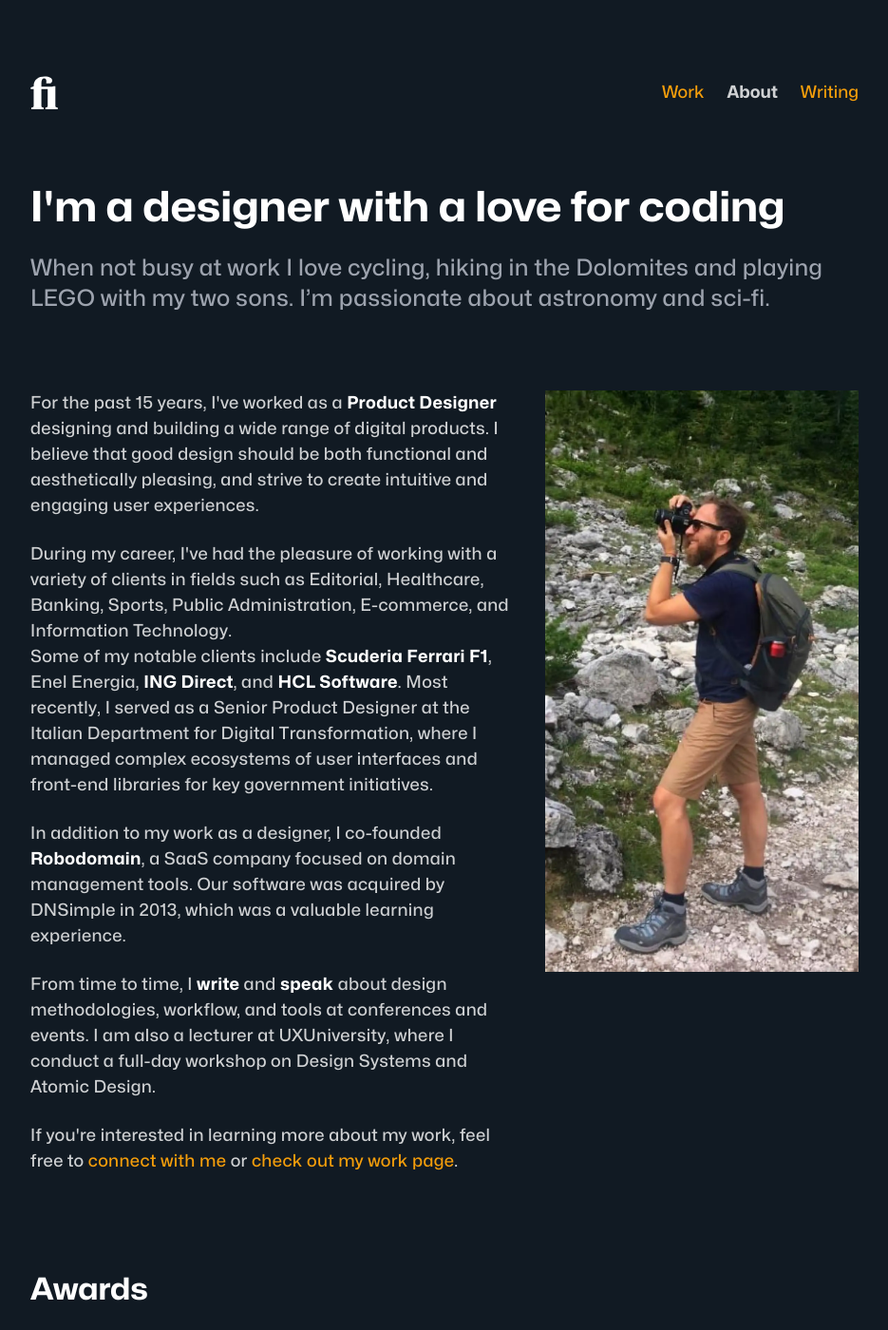
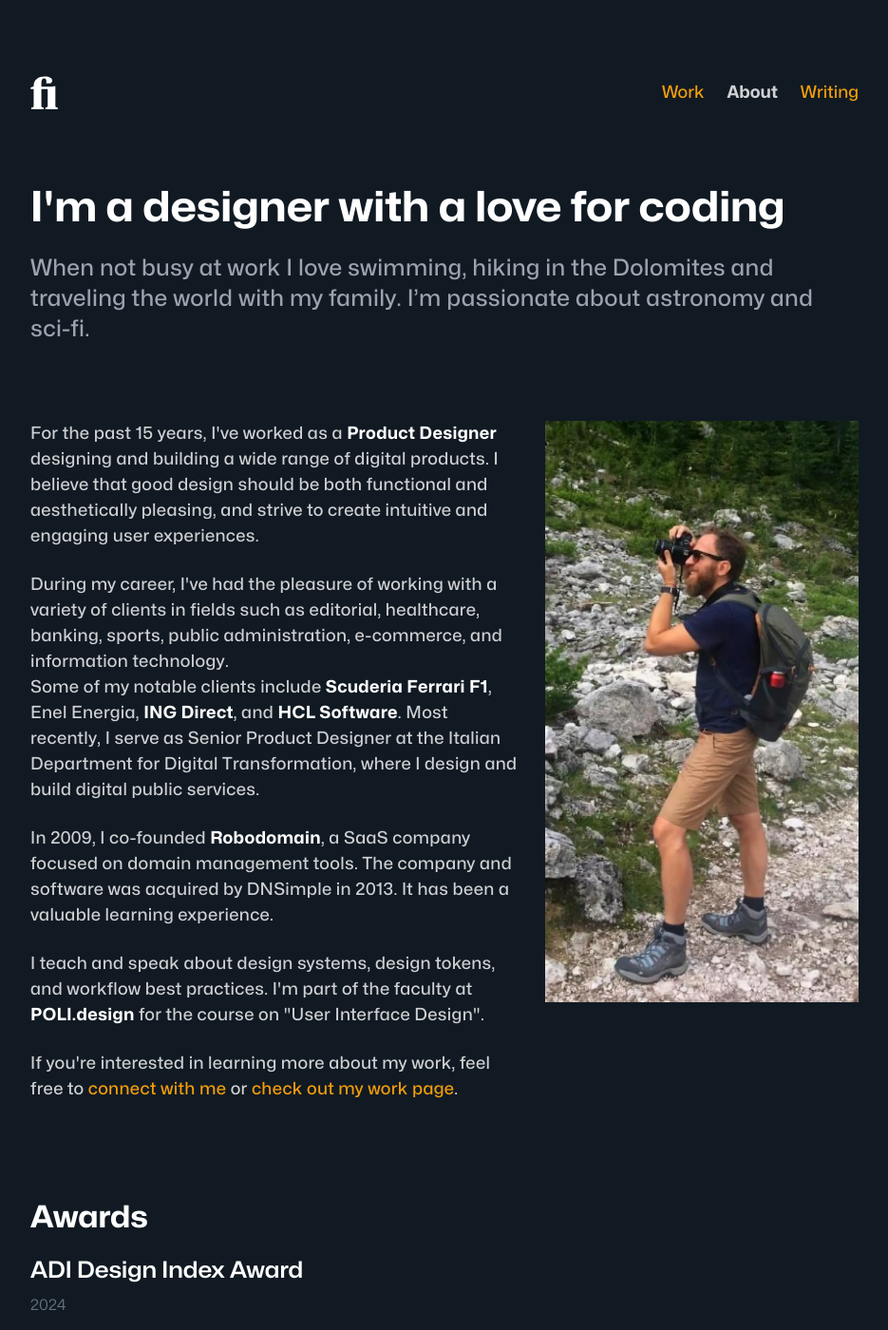
Before and after one commit to zetareticoli/fi, a Jekyll site: the page built from about.html, in a window 1280 px wide and 1400 px high. Shown: the whole window at 95% size, without its empty margins (172-1107 px from the left). Built offline with Jekyll 4.4.1, drawn with Linux system fonts in a browser that asks for light colours; some web fonts are replaced.

Commit message:
chore: update personal details and work descriptions in about page; comment out side project entries in works.yml

```diff
--- a/about.html
+++ b/about.html
@@ -2,7 +2,7 @@
 layout: page
 title: About
 headline: I'm a designer with a love for coding
-lead: When not busy at work I love cycling, hiking in the Dolomites and playing LEGO with my two sons. I’m passionate about astronomy and sci-fi.
+lead: When not busy at work I love swimming, hiking in the Dolomites and traveling the world with my family. I’m passionate about astronomy and sci-fi.
 ---
 
 <section class="spacing-sections outer-margin l-aside-right">
@@ -11,13 +11,13 @@
       For the past 15 years, I've worked as a <strong>Product Designer</strong> designing and building a wide range of digital products. I believe that good design should be both functional and aesthetically pleasing, and strive to create intuitive and engaging user experiences.
     </p>
     <p>
-      During my career, I've had the pleasure of working with a variety of clients in fields such as Editorial, Healthcare, Banking, Sports, Public Administration, E-commerce, and Information Technology. <br>Some of my notable clients include <strong>Scuderia Ferrari F1</strong>, Enel Energia, <strong>ING Direct</strong>, and <strong>HCL Software</strong>. Most recently, I served as a Senior Product Designer at the Italian Department for Digital Transformation, where I managed complex ecosystems of user interfaces and front-end libraries for key government initiatives.
+      During my career, I've had the pleasure of working with a variety of clients in fields such as editorial, healthcare, banking, sports, public administration, e-commerce, and information technology. <br>Some of my notable clients include <strong>Scuderia Ferrari F1</strong>, Enel Energia, <strong>ING Direct</strong>, and <strong>HCL Software</strong>. Most recently, I serve as Senior Product Designer at the Italian Department for Digital Transformation, where I design and build digital public services.
     </p>
     <p>
-      In addition to my work as a designer, I co-founded <strong>Robodomain</strong>, a SaaS company focused on domain management tools. Our software was acquired by DNSimple in 2013, which was a valuable learning experience.
+      In 2009, I co-founded <strong>Robodomain</strong>, a SaaS company focused on domain management tools. The company and software was acquired by DNSimple in 2013. It has been a valuable learning experience.
     </p>
     <p>
-      From time to time, I <strong>write</strong> and <strong>speak</strong> about design methodologies, workflow, and tools at conferences and events. I am also a lecturer at UXUniversity, where I conduct a full-day workshop on Design Systems and Atomic Design.
+      I teach and speak about design systems, design tokens, and workflow best practices. I'm part of the faculty at <strong>POLI.design</strong> for the course on "User Interface Design".
     </p>
     <p>
       If you're interested in learning more about my work, feel free to <a href="mailto:me@francescoimprota.com">connect with me</a> or <a href="/experience/">check out my work page</a>.
```
Also changed, not shown: _data/works.yml (+21 -21 lines).
